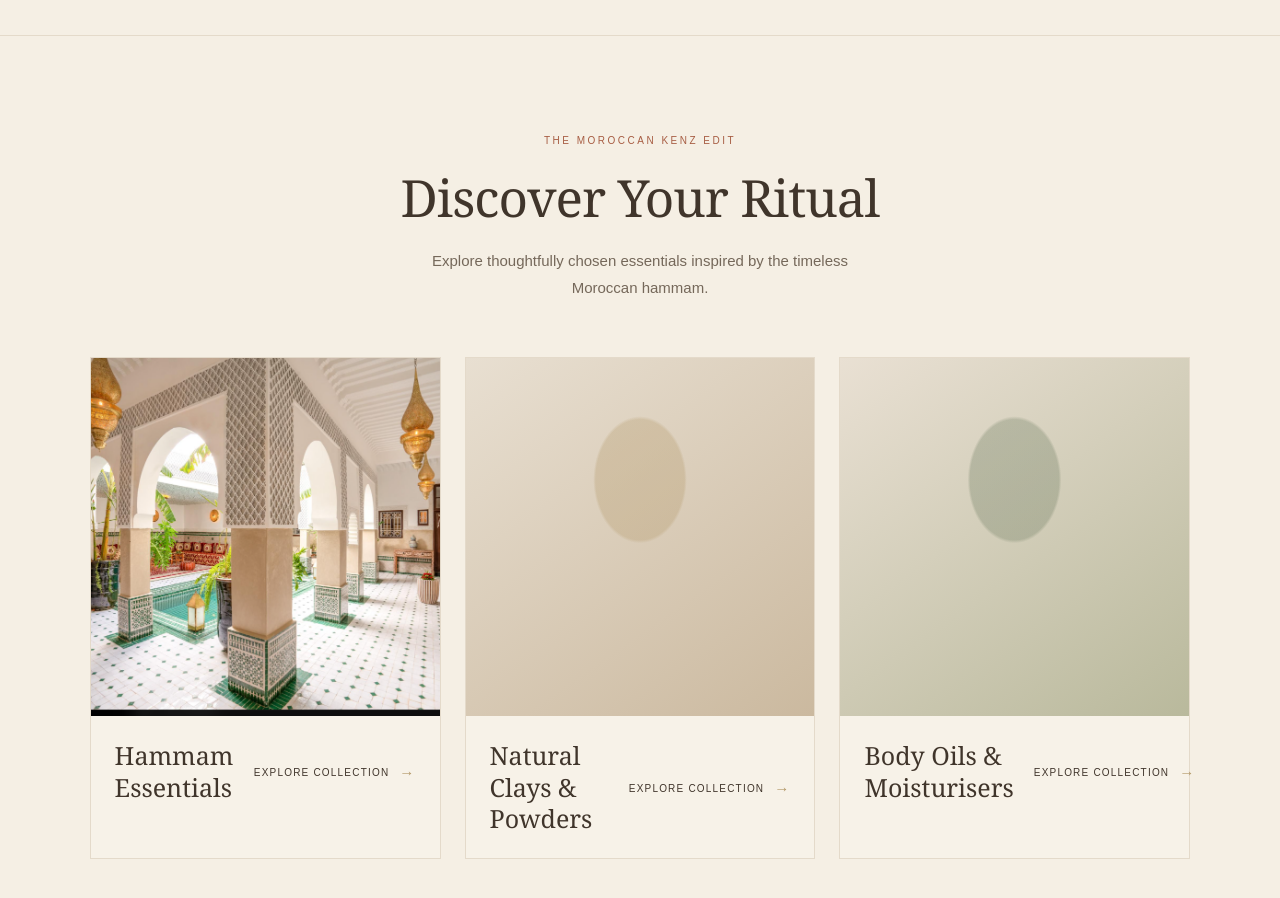
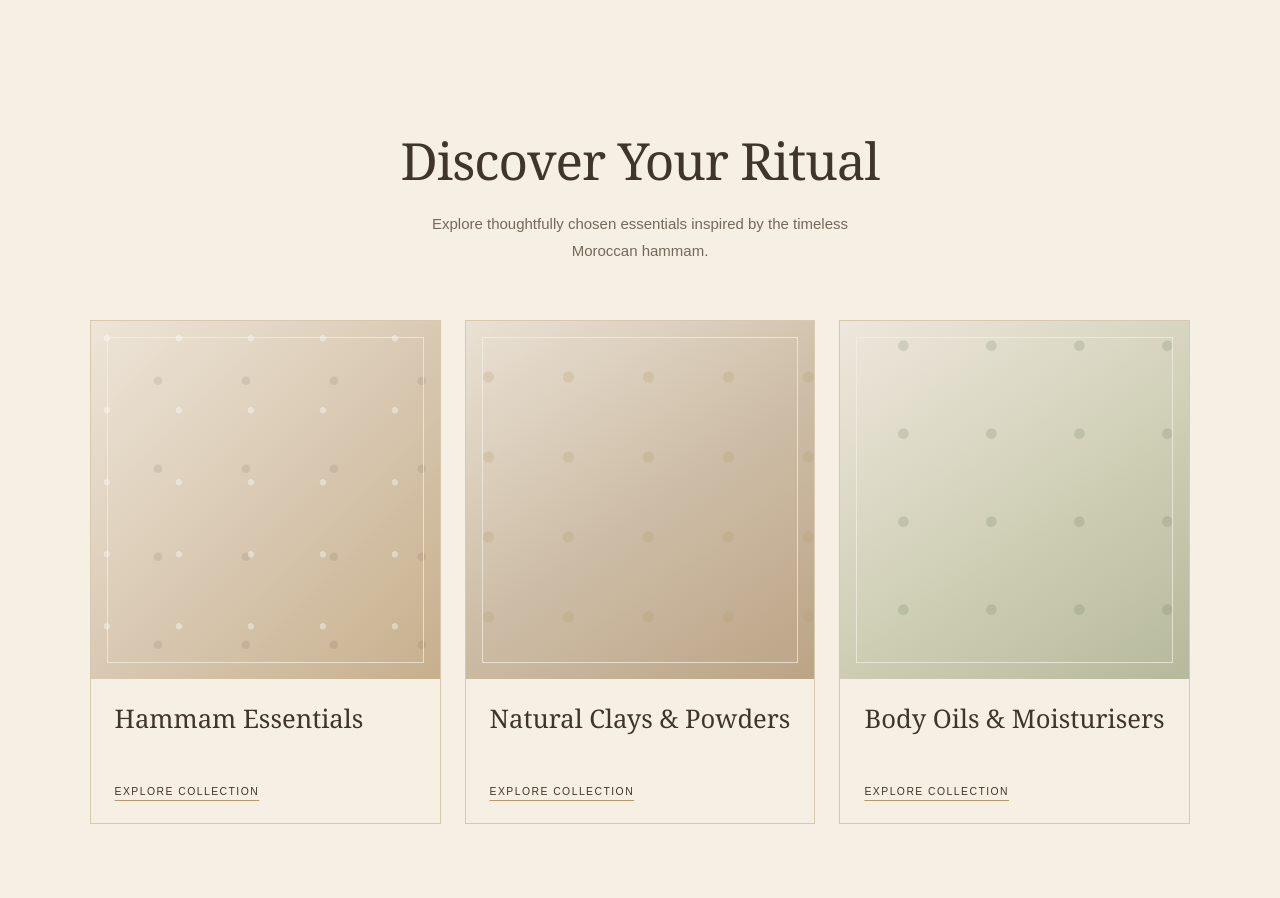
Before and after one commit to na000071/MoroccanKenz, a Next.js app in the folder moroccan-kenz/: page / in a window 1280 px wide. Shown: the part 800-1698 px from the top of the page. Built offline with nearby package versions, Linux system fonts and the light colour scheme.

Commit message:
Refine featured collection card styling

```diff
--- a/moroccan-kenz/src/components/FeaturedCollections.tsx
+++ b/moroccan-kenz/src/components/FeaturedCollections.tsx
@@ -1,74 +1,224 @@
-import Image from "next/image";
 import Link from "next/link";
 
 const collections = [
-  {
-    title: "Hammam Essentials",
-    image: "/images/moroccan-hero.png",
-    alt: "Moroccan hammam bath and body ritual",
-    placeholder: false,
-  },
-  {
-    title: "Natural Clays & Powders",
-    image: null,
-    alt: "",
-    placeholder: true,
-  },
-  {
-    title: "Body Oils & Moisturisers",
-    image: null,
-    alt: "",
-    placeholder: true,
-  },
+  "Hammam Essentials",
+  "Natural Clays & Powders",
+  "Body Oils & Moisturisers",
 ];
 
 export default function FeaturedCollections() {
   return (
     <section
-      className="featured-collections"
-      aria-labelledby="featured-collections-title"
+      className="featured-collections-section"
+      aria-labelledby="featured-collections-heading"
     >
       <div className="featured-collections-intro">
-        <p className="eyebrow">THE MOROCCAN KENZ EDIT</p>
-        <h2 id="featured-collections-title">Discover Your Ritual</h2>
-        <p>
+        <h2
+          id="featured-collections-heading"
+          className="featured-collections-heading"
+        >
+          Discover Your Ritual
+        </h2>
+        <p className="featured-collections-description">
           Explore thoughtfully chosen essentials inspired by the timeless
           Moroccan hammam.
         </p>
       </div>
 
       <div className="featured-collections-grid">
-        {collections.map((collection) => (
-          <article className="collection-card" key={collection.title}>
-            <div className="collection-card-image">
-              {collection.image ? (
-                <Image
-                  src={collection.image}
-                  alt={collection.alt}
-                  fill
-                  sizes="(max-width: 640px) 90vw, (max-width: 1024px) 42vw, 30vw"
-                />
-              ) : (
-                <div
-                  className={`collection-placeholder ${
-                    collection.title === "Body Oils & Moisturisers"
-                      ? "collection-placeholder-oils"
-                      : ""
-                  }`}
-                  role="img"
-                  aria-label={`${collection.title} image coming soon`}
-                />
-              )}
+        {collections.map((title) => (
+          <article
+            className="featured-collections-card"
+            key={title}
+          >
+            <div
+              className="featured-collections-placeholder"
+              role="img"
+              aria-label={`${title} placeholder`}
+            >
+              <span className="featured-collections-visually-hidden">
+                {title} image placeholder
+              </span>
             </div>
-            <div className="collection-card-content">
-              <h3>{collection.title}</h3>
-              <Link href="/shop" className="collection-card-link">
-                Explore Collection <span aria-hidden="true">→</span>
+            <div className="featured-collections-card-content">
+              <h3 className="featured-collections-card-title">
+                {title}
+              </h3>
+              <Link
+                href="/shop"
+                className="featured-collections-link"
+              >
+                Explore Collection
               </Link>
             </div>
           </article>
         ))}
       </div>
+      <style>{`
+        .featured-collections-section {
+          width: 100%;
+          padding: 6rem clamp(1.5rem, 7vw, 6rem) 7.5rem;
+          background: #f5efe4;
+          color: #40352b;
+        }
+
+        .featured-collections-intro {
+          max-width: 36rem;
+          margin: 0 auto 3.5rem;
+          text-align: center;
+        }
+
+        .featured-collections-heading {
+          margin: 0;
+          font-family: Georgia, "Times New Roman", serif;
+          font-size: clamp(2.25rem, 4vw, 3.25rem);
+          font-weight: 400;
+          letter-spacing: -0.04em;
+          line-height: 1.15;
+        }
+
+        .featured-collections-description {
+          max-width: 29rem;
+          margin: 1.25rem auto 0;
+          color: #75685a;
+          font-size: 0.95rem;
+          line-height: 1.8;
+        }
+
+        .featured-collections-grid {
+          display: grid;
+          grid-template-columns: repeat(3, minmax(0, 1fr));
+          gap: 1.5rem;
+          max-width: 75rem;
+          margin: 0 auto;
+        }
+
+        .featured-collections-card {
+          display: flex;
+          min-width: 0;
+          flex-direction: column;
+          overflow: hidden;
+          border: 1px solid rgba(180, 154, 106, 0.45);
+          background: #f5efe4;
+        }
+
+        .featured-collections-placeholder {
+          position: relative;
+          height: clamp(16rem, 28vw, 22.5rem);
+          overflow: hidden;
+          background:
+            radial-gradient(
+              circle at 22% 24%,
+              rgba(255, 255, 255, 0.38) 0 0.18rem,
+              transparent 0.22rem
+            ),
+            radial-gradient(
+              circle at 76% 68%,
+              rgba(64, 53, 43, 0.1) 0 0.24rem,
+              transparent 0.3rem
+            ),
+            linear-gradient(135deg, #eee5d8 0%, #d8c8b1 52%, #c7af8c 100%);
+          background-size: 4.5rem 4.5rem, 5.5rem 5.5rem, 100% 100%;
+        }
+
+        .featured-collections-placeholder::after {
+          position: absolute;
+          inset: 1rem;
+          border: 1px solid rgba(245, 239, 228, 0.7);
+          content: "";
+        }
+
+        .featured-collections-card:nth-child(2)
+          .featured-collections-placeholder {
+          background:
+            radial-gradient(
+              circle at 28% 70%,
+              rgba(180, 154, 106, 0.24) 0 0.32rem,
+              transparent 0.38rem
+            ),
+            linear-gradient(145deg, #eae1d4 0%, #cdbda6 52%, #bca486 100%);
+          background-size: 5rem 5rem, 100% 100%;
+        }
+
+        .featured-collections-card:nth-child(3)
+          .featured-collections-placeholder {
+          background:
+            radial-gradient(
+              circle at 72% 28%,
+              rgba(102, 118, 90, 0.2) 0 0.3rem,
+              transparent 0.36rem
+            ),
+            linear-gradient(145deg, #eee7dc 0%, #d1d0b8 52%, #b6b99b 100%);
+          background-size: 5.5rem 5.5rem, 100% 100%;
+        }
+
+        .featured-collections-card-content {
+          display: flex;
+          min-height: 9rem;
+          flex: 1;
+          flex-direction: column;
+          justify-content: space-between;
+          gap: 1.5rem;
+          padding: 1.5rem;
+        }
+
+        .featured-collections-card-title {
+          margin: 0;
+          font-family: Georgia, "Times New Roman", serif;
+          font-size: clamp(1.35rem, 2vw, 1.65rem);
+          font-weight: 400;
+          line-height: 1.25;
+        }
+
+        .featured-collections-link {
+          width: fit-content;
+          color: #40352b;
+          font-size: 0.65rem;
+          letter-spacing: 0.14em;
+          line-height: 1.5;
+          text-decoration: underline;
+          text-decoration-color: #b49a6a;
+          text-underline-offset: 0.3rem;
+          text-transform: uppercase;
+          transition: color 180ms ease;
+        }
+
+        .featured-collections-link:hover {
+          color: #b49a6a;
+        }
+
+        .featured-collections-visually-hidden {
+          position: absolute;
+          width: 1px;
+          height: 1px;
+          padding: 0;
+          margin: -1px;
+          overflow: hidden;
+          clip: rect(0, 0, 0, 0);
+          white-space: nowrap;
+          border: 0;
+        }
+
+        @media (max-width: 900px) {
+          .featured-collections-grid {
+            grid-template-columns: repeat(2, minmax(0, 1fr));
+          }
+        }
+
+        @media (max-width: 600px) {
+          .featured-collections-section {
+            padding: 4.5rem 1.5rem 5.5rem;
+          }
+
+          .featured-collections-grid {
+            grid-template-columns: 1fr;
+          }
+
+          .featured-collections-placeholder {
+            height: 18rem;
+          }
+        }
+      `}</style>
     </section>
   );
 }
```
